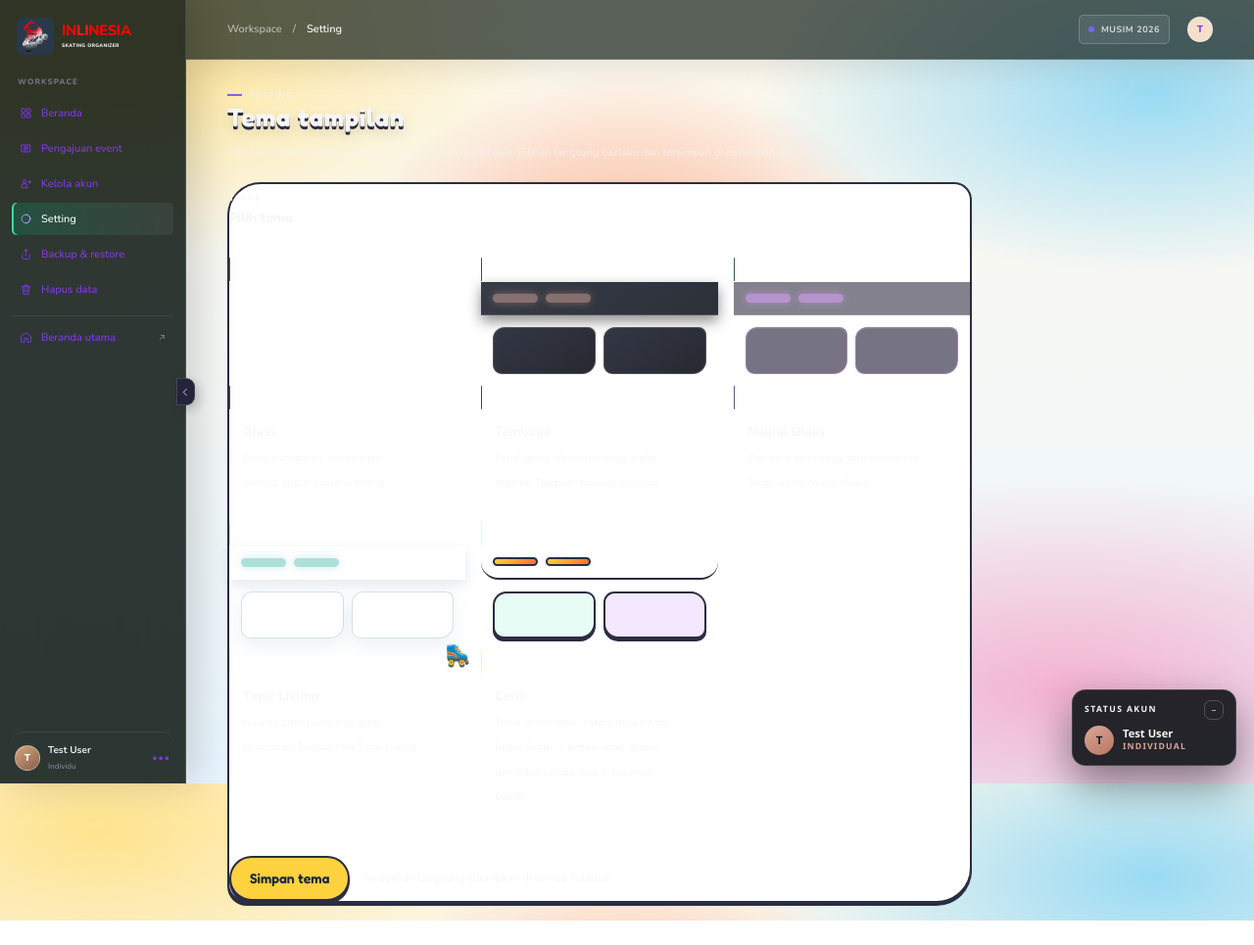
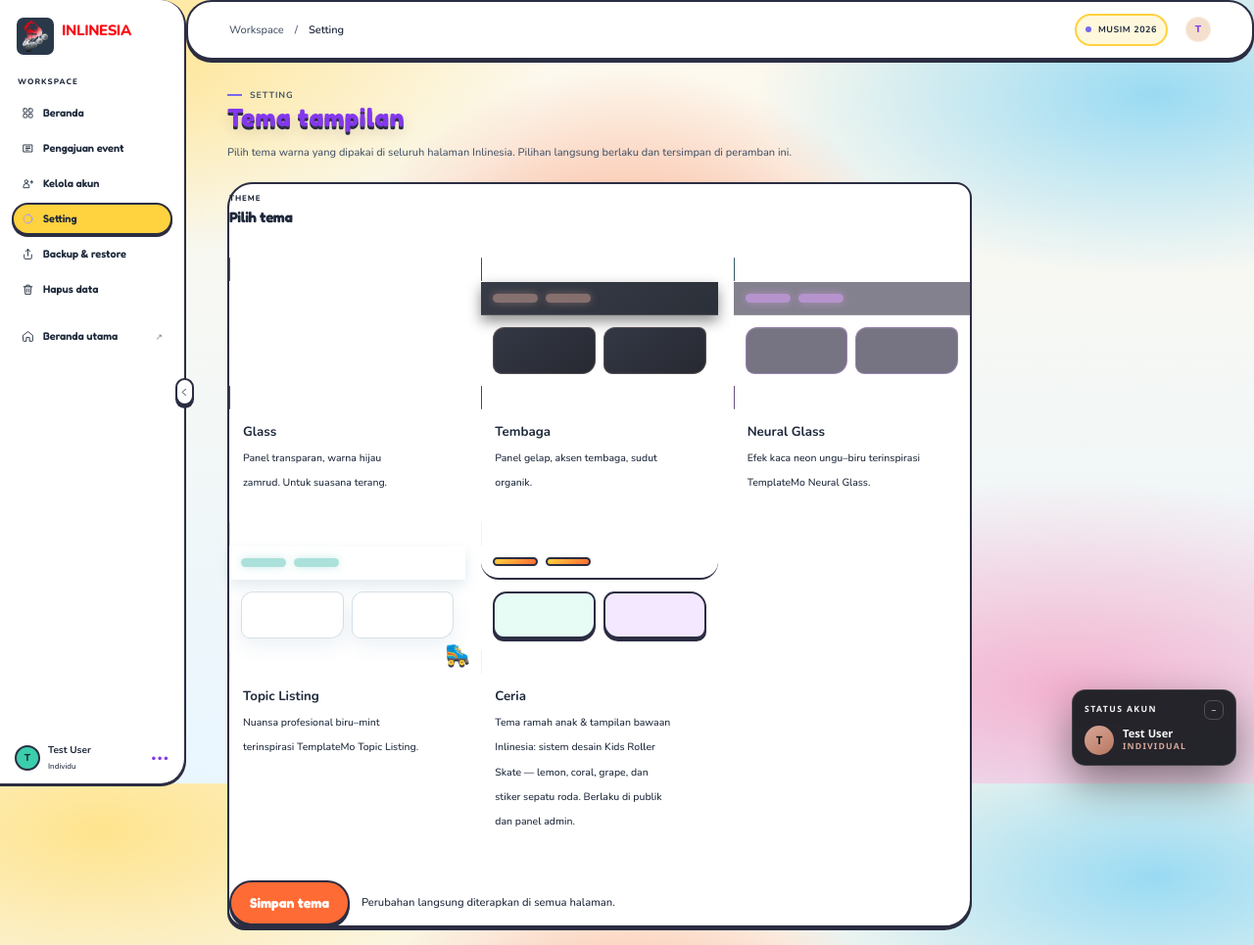
Before and after one commit to inlinesia/inlinesia, a Laravel app: page /admin/pengaturan/tema in a window 1280 px wide. Shown: the whole page at 98% size. Before the commit the page ends 940 px from the top, so only its background shows below. Run offline with Laravel 12, Linux system fonts and the light colour scheme; a user stored in the database is signed in; data comes from the database, SQL or seed files in the repository; data that the repository does not hold is empty; style sheets or scripts are compiled from the project's sources; some libraries are stand-ins or nearby versions.

Commit message:
feat: terapkan tema Ceria ke seluruh panel admin

```diff
--- a/resources/css/ceria-theme.css
+++ b/resources/css/ceria-theme.css
@@ -481,9 +481,7 @@ html[data-theme='ceria'] {
 [data-theme='ceria'] .public-home .public-hero {
     position: relative;
     padding: 43px 0 57px;
-    background:
-        radial-gradient(circle 520px at var(--pointer-x) var(--pointer-y), rgba(255, 210, 63, 0.9) 0%, rgba(255, 77, 141, 0.5) 45%, transparent 75%),
-        linear-gradient(120deg, rgba(255, 210, 63, 0.85) 0%, rgba(255, 77, 141, 0.62) 48%, rgba(56, 189, 248, 0.88) 100%);
+    background: linear-gradient(120deg, rgba(255, 210, 63, 0.42) 0%, rgba(255, 77, 141, 0.3) 48%, rgba(56, 189, 248, 0.42) 100%);
 }
 
 [data-theme='ceria'] .public-home .public-hero-art {
@@ -566,9 +564,7 @@ html[data-theme='ceria'] {
    Override aturan global glass-theme.css yang menggelapkan halaman publik.
    -------------------------------------------------------------------------- */
 [data-theme='ceria'] .public-home:not(.event-listing-page) .public-site .public-hero {
-    background:
-        radial-gradient(circle 520px at var(--pointer-x) var(--pointer-y), rgba(255, 210, 63, 0.9) 0%, rgba(255, 77, 141, 0.5) 45%, transparent 75%),
-        linear-gradient(120deg, rgba(255, 210, 63, 0.85) 0%, rgba(255, 77, 141, 0.62) 48%, rgba(56, 189, 248, 0.88) 100%) !important;
+    background: linear-gradient(120deg, rgba(255, 210, 63, 0.42) 0%, rgba(255, 77, 141, 0.3) 48%, rgba(56, 189, 248, 0.42) 100%) !important;
 }
 
 [data-theme='ceria'] .public-site :is(.public-nav a, .public-login, .public-logout,
@@ -649,6 +645,177 @@ html[data-theme='ceria'] {
     position: relative;
     border-top: 2.5px solid var(--border-ink);
     background: var(--bg-surface);
+}
+
+/* --------------------------------------------------------------------------
+   Panel admin — seluruhnya memakai tema Ceria.
+   Mengganti aturan global gelap dari glass-theme.css pada .app-shell.
+   -------------------------------------------------------------------------- */
+[data-theme='ceria'] .app-shell .sidebar {
+    background: var(--bg-surface);
+    border-right: 2.5px solid var(--border-ink);
+    border-radius: 0 var(--radius-lg) var(--radius-lg) 0;
+    box-shadow: var(--shadow-sticker-sm);
+    backdrop-filter: none;
+    -webkit-backdrop-filter: none;
+}
+
+[data-theme='ceria'] .app-shell :is(.sidebar .workspace-label, .sidebar .nav-link,
+    .sidebar .user-copy strong, .sidebar .user-copy small, .sidebar .brand) {
+    color: var(--text-primary) !important;
+}
+
+[data-theme='ceria'] .app-shell .sidebar .nav-link {
+    border: 2px solid transparent;
+    border-radius: var(--radius-pill);
+    font-family: var(--font-display);
+    font-weight: 600;
+}
+
+[data-theme='ceria'] .app-shell .sidebar .nav-link:hover {
+    background: var(--bg-soft-sky);
+    color: var(--color-grape) !important;
+}
+
+[data-theme='ceria'] .app-shell .sidebar .nav-link.is-active {
+    background: var(--color-lemon);
+    border-color: var(--border-ink);
+    border-radius: var(--radius-pill);
+    box-shadow: 0 2px 0 var(--border-ink);
+    color: var(--text-primary) !important;
+}
+
+[data-theme='ceria'] .app-shell .sidebar-toggle {
+    color: var(--text-primary);
+    background: var(--bg-surface);
+    border: 2px solid var(--border-ink);
+    border-radius: var(--radius-pill);
+    box-shadow: var(--shadow-sticker-sm);
+}
+
+[data-theme='ceria'] .app-shell .sidebar .nav-count {
+    color: var(--text-inverse);
+    background: var(--color-coral);
+    border: 2px solid var(--border-ink);
+    border-radius: var(--radius-pill);
+}
+
+[data-theme='ceria'] .app-shell .sidebar .avatar {
+    color: var(--text-primary);
+    background: var(--color-sky);
+    border: 2px solid var(--border-ink);
+    border-radius: 50%;
+}
+
+[data-theme='ceria'] .app-shell .topbar {
+    background: var(--bg-surface);
+    border: 2.5px solid var(--border-ink);
+    border-radius: var(--radius-lg);
+    box-shadow: var(--shadow-sticker-sm);
+    backdrop-filter: none;
+    -webkit-backdrop-filter: none;
+}
+
+[data-theme='ceria'] .app-shell :is(.breadcrumbs, .breadcrumbs a, .crumb-separator) {
+    color: var(--text-secondary) !important;
+}
+
+[data-theme='ceria'] .app-shell .breadcrumbs strong {
+    color: var(--text-primary) !important;
+}
+
+[data-theme='ceria'] .app-shell .season-pill {
+    color: var(--text-primary);
+    background: var(--bg-soft-lemon);
+    border: 2px solid var(--color-lemon);
+    border-radius: var(--radius-pill);
+}
+
+[data-theme='ceria'] .app-shell :is(.welcome-row h1, .event-form-heading h1, .page-content > header h1) {
+    color: var(--color-grape) !important;
+}
+
+[data-theme='ceria'] .app-shell .page-content > :is(.welcome-row, .event-form-heading) :is(.page-subtitle, .eyebrow) {
+    color: var(--text-secondary) !important;
+}
+
+[data-theme='ceria'] .app-shell :is(
+    .panel, .module-card, .module-event-selector, .account-table-card, .account-edit-card,
+    .form-section, .category-rule-card, .submission-card, .profile-notifications,
+    .profile-submissions, .stats-card, .admin-dashboard-stat
+) {
+    background: var(--bg-surface);
+    border: 2.5px solid var(--border-ink);
+    border-radius: 26px 16px 28px 18px;
+    box-shadow: var(--shadow-sticker-sm);
+    backdrop-filter: none;
+    -webkit-backdrop-filter: none;
+}
+
+[data-theme='ceria'] .app-shell :is(
+    .panel, .module-card, .module-event-selector, .account-table-card, .account-edit-card,
+    .form-section, .category-rule-card, .submission-card, .profile-notifications,
+    .profile-submissions
+) :is(h1, h2, h3, h4, p, strong, label, legend, small, span, td, th):not(.skate-word) {
+    color: var(--text-primary) !important;
+}
+
+[data-theme='ceria'] .app-shell :is(.module-card, .panel, .form-field) :is(input, select, textarea) {
+    color: var(--text-primary);
+    background: var(--bg-canvas);
+    border: 2px solid var(--border-soft);
+    border-radius: var(--radius-md);
+}
+
+[data-theme='ceria'] .app-shell :is(.module-card, .panel, .form-field) select option {
+    color: var(--text-primary);
+    background: var(--bg-surface);
+}
+
+[data-theme='ceria'] .app-shell :is(.module-card, .panel) :is(th, .module-card-heading, .module-table th) {
+    color: var(--text-primary);
+    background: var(--bg-soft-lemon);
+}
+
+[data-theme='ceria'] .app-shell :is(.form-field label, .field-hint, .optional-label,
+    .form-section-heading h2, .form-section-heading p) {
+    color: var(--text-secondary) !important;
+}
+
+[data-theme='ceria'] .app-shell :is(.button, .module-publish-button, .button-primary) {
+    color: var(--text-inverse);
+    background: var(--color-coral);
+    border: 2px solid var(--border-ink);
+    border-radius: var(--radius-pill);
+    box-shadow: var(--shadow-sticker-sm);
+    font-family: var(--font-display);
+    font-weight: 700;
+}
+
+[data-theme='ceria'] .app-shell .admin-flash {
+    color: var(--text-primary);
+    background: var(--status-success-bg);
+    border: 2px solid var(--status-success);
+    border-radius: var(--radius-md);
+}
+
+[data-theme='ceria'] .app-shell .hero-banner {
+    background: var(--grad-sunny);
+    border: 2.5px solid var(--border-ink);
+    border-radius: var(--radius-lg);
+    box-shadow: var(--shadow-sticker-sm);
+}
+
+[data-theme='ceria'] .app-shell .module-status {
+    color: #166534;
+}
+
+[data-theme='ceria'] .app-shell .module-status.is-review {
+    color: #92400e;
+}
+
+[data-theme='ceria'] .app-shell .module-status.is-draft {
+    color: var(--text-secondary);
 }
 
 /* --------------------------------------------------------------------------
--- a/resources/views/admin/settings/theme.blade.php
+++ b/resources/views/admin/settings/theme.blade.php
@@ -63,7 +63,7 @@
                     <span class="theme-option-meta">
                         <span>
                             <strong>Tembaga</strong>
-                            <small>Panel gelap, aksen tembaga, sudut organik. Tampilan bawaan Inlinesia.</small>
+                            <small>Panel gelap, aksen tembaga, sudut organik.</small>
                         </span>
                         <span class="theme-option-check" aria-hidden="true">&#10003;</span>
                     </span>
@@ -126,7 +126,7 @@
                     <span class="theme-option-meta">
                         <span>
                             <strong>Ceria</strong>
-                            <small>Tema ramah anak: sistem desain Kids Roller Skate — lemon, coral, grape, dan stiker sepatu roda di halaman publik.</small>
+                            <small>Tema ramah anak &amp; tampilan bawaan Inlinesia: sistem desain Kids Roller Skate — lemon, coral, grape, dan stiker sepatu roda. Berlaku di publik dan panel admin.</small>
                         </span>
                         <span class="theme-option-check" aria-hidden="true">&#10003;</span>
                     </span>
```
Also changed, not shown: docs/adr-0011-ceria-di-panel-admin.md (added, +28 -0 lines), tests/Feature/ThemeSettingTest.php (+2 -0 lines).
